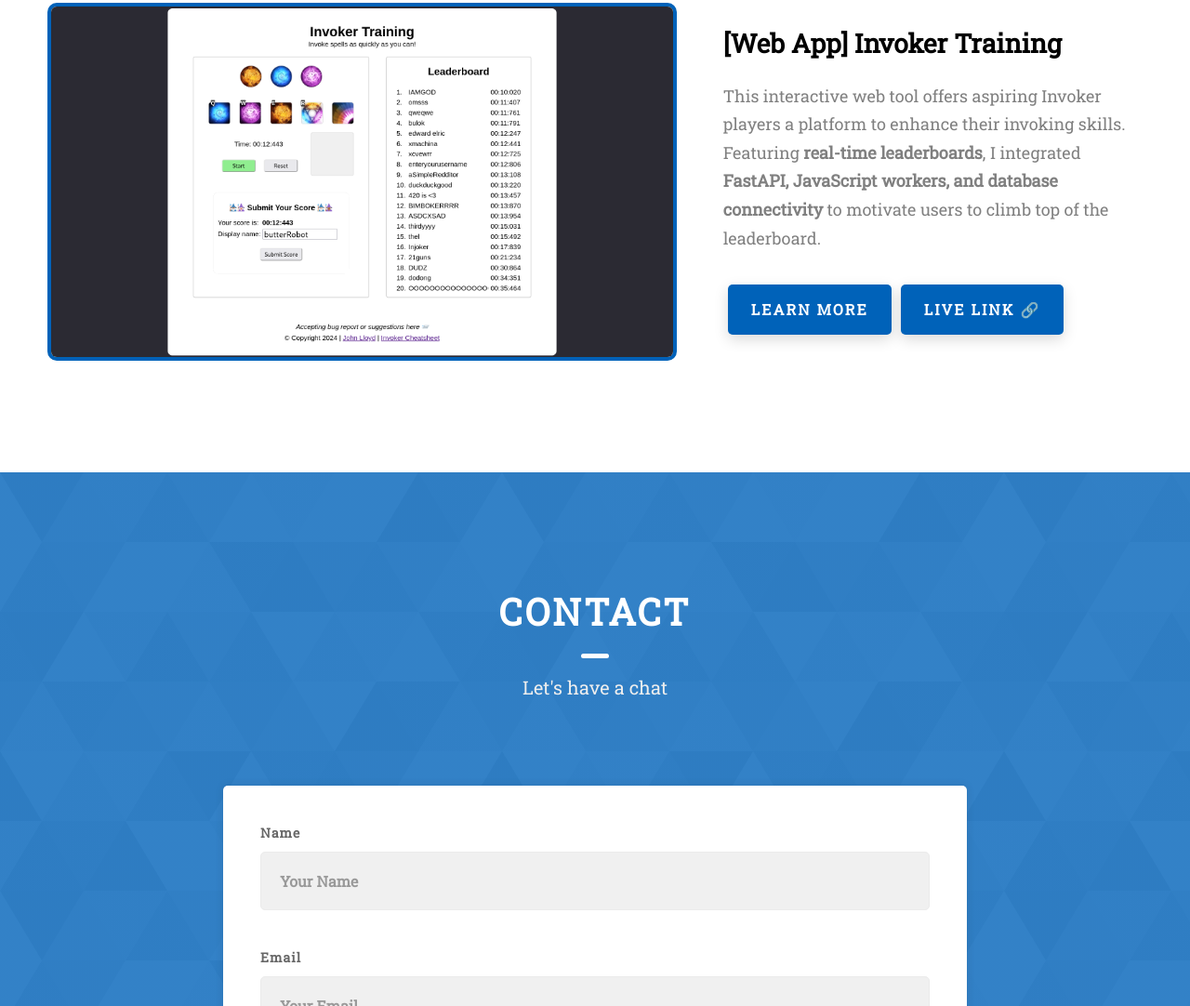
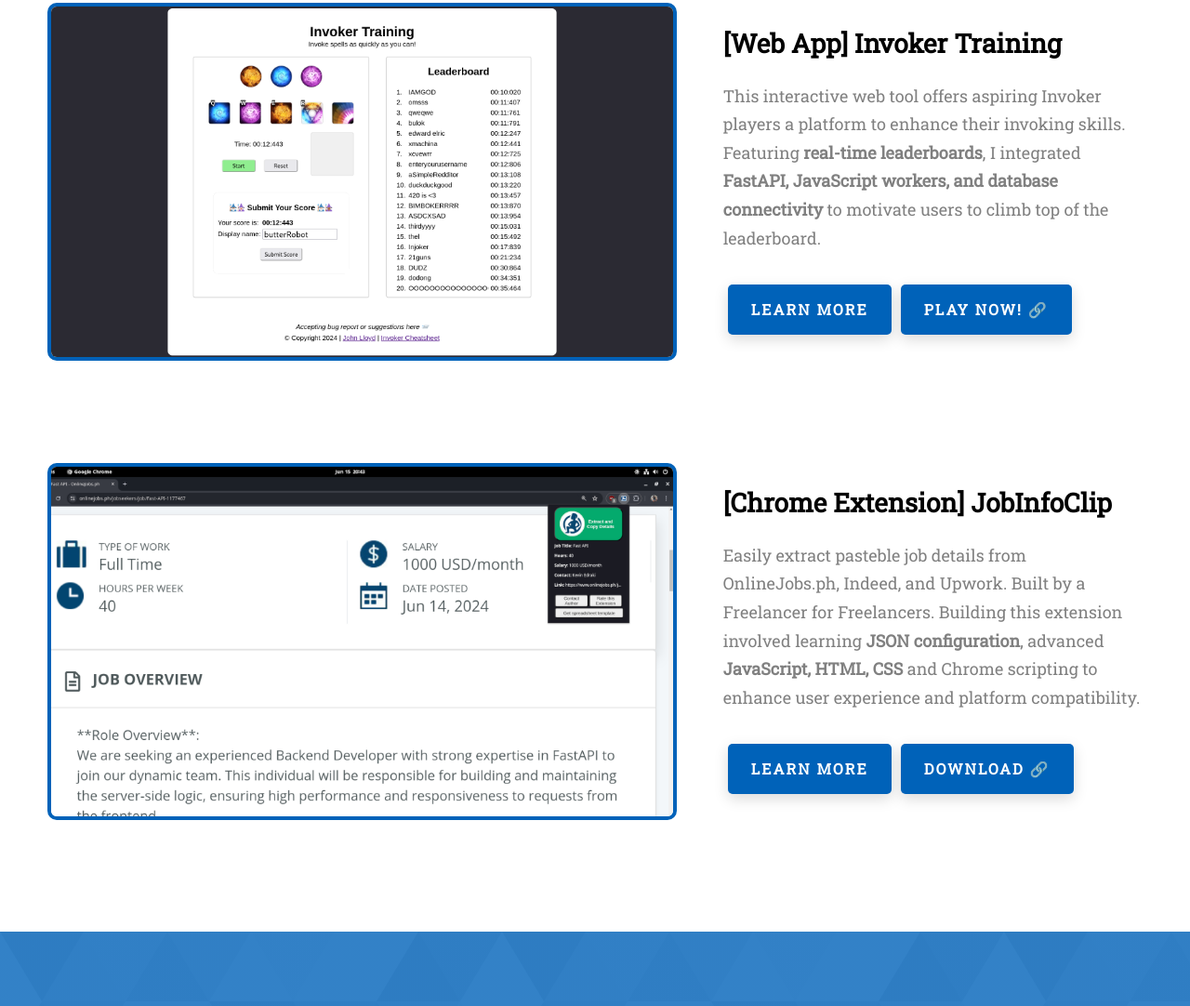
Before and after one commit to xpall/portfolio, a website: page index.html in a window 1280 px wide. Shown: the part 3735-4817 px from the top of the page at 93% size. Drawn offline with nearby package versions, Linux system fonts and the light colour scheme.

Commit message:
Added JobInfoClip Project

```diff
--- a/index.html
+++ b/index.html
@@ -272,7 +272,7 @@
                   href="https://www.facebook.com/DepEdTayoDNIHS307927/videos/780146726336139"
                   class="btn btn--med btn--theme dynamicBgClr"
                   target="_blank"
-                  >Live Link 🔗</a
+                  >Watch here 🔗</a
                 >
               </div>
             </div>
@@ -304,7 +304,7 @@
                   href="https://www.facebook.com/johnlloyd.dev/videos/1328909681387759"
                   class="btn btn--med btn--theme dynamicBgClr"
                   target="_blank"
-                  >Live Link 🔗</a
+                  >Watch here 🔗</a
                 >
               </div>
             </div>
@@ -313,7 +313,7 @@
             <div class="projects__row-img-cont">
               <img
                 src="./assets/jpeg/project-invoker_training.png"
-                alt="OMR Video Screenshot"
+                alt="Invoker Training photo"
                 class="projects__row-img project-picture"
                 loading="lazy"
               />
@@ -336,7 +336,39 @@
                   href="https://app-invoker.johnlloyd.dev/"
                   class="btn btn--med btn--theme dynamicBgClr"
                   target="_blank"
-                  >Live Link 🔗</a
+                  >Play now! 🔗</a
+                >
+              </div>
+            </div>
+          </div>
+          <div class="projects__row">
+            <div class="projects__row-img-cont">
+              <img
+                src="./assets/jpeg/project-chrome_extension_job_post_details_extractor.png"
+                alt="Job Details Extractor Photo"
+                class="projects__row-img project-picture"
+                loading="lazy"
+              />
+            </div>
+            <div class="projects__row-content">
+              <h3 class="projects__row-content-title">[Chrome Extension] JobInfoClip</h3>
+              <p class="projects__row-content-desc">
+                Easily extract pasteble job details from OnlineJobs.ph, Indeed, and Upwork. Built by a Freelancer for Freelancers.
+                Building this extension involved learning <strong>JSON configuration</strong>, advanced <strong>JavaScript, HTML, CSS</strong> and Chrome scripting
+                to enhance user experience and platform compatibility.
+              </p>
+              <div class="fast-live-link">
+                <a
+                  href="https://projects.johnlloyd.dev/chrome-extension-job-info-clip"
+                  class="btn btn--med btn--theme dynamicBgClr"
+                  target="_blank"
+                  >Learn more</a
+                >
+                <a
+                  href="https://chromewebstore.google.com/detail/onlinejobsph-job-details/mppkpknfccgbmhhddljakcgeckbphhjf?authuser=0&hl=en"
+                  class="btn btn--med btn--theme dynamicBgClr"
+                  target="_blank"
+                  >Download 🔗</a
                 >
               </div>
             </div>
```
Also changed, not shown: assets/jpeg/project-chrome_extension_job_post_details_extractor.png (added).
